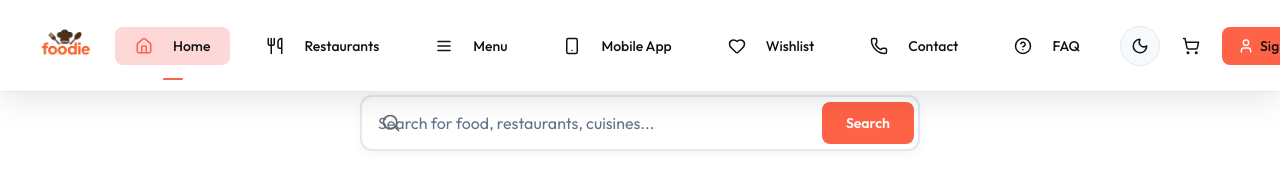
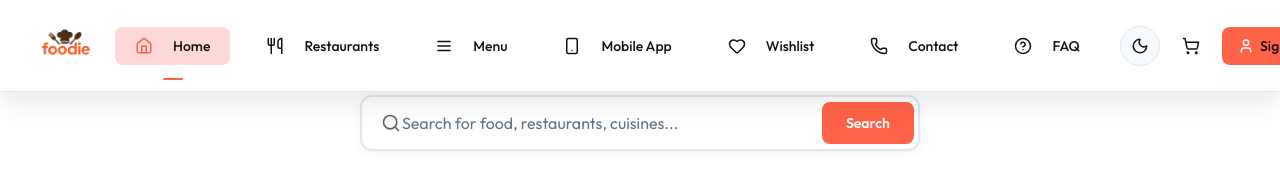
Before and after one commit to swayam03275/Foodie, a React (Vite) app in the folder frontend/: page /restaurants in a window 1280 px wide. Shown: the top 195 px of the page. Built offline with nearby package versions, Linux system fonts and the light colour scheme.

Commit message:
fix: prevent icon and input text overlap in search bar

```diff
--- a/frontend/src/components/SearchBar/SearchBar.css
+++ b/frontend/src/components/SearchBar/SearchBar.css
@@ -29,14 +29,19 @@
   align-items: center;
   flex: 1;
   position: relative;
-  padding: 0 12px;
+  padding: 0;
 }
 
 .search-icon {
+  position: absolute;
+  left: 12px;
+  top: 50%;
+  transform: translateY(-50%);
   color: var(--text-secondary, #64748b);
-  margin-right: 12px;
-  flex-shrink: 0;
+  pointer-events: none;
+  z-index: 1;
 }
+
 
 .search-input {
   border: none;
@@ -45,7 +50,7 @@
   font-size: 16px;
   color: var(--text-color, #2d3748);
   width: 100%;
-  padding: 12px 0;
+  padding: 12px 0 12px 36px;
   font-family: inherit;
 }
 
```
